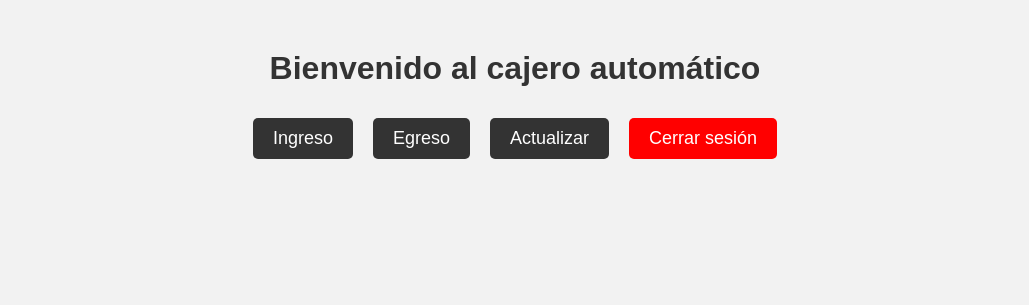
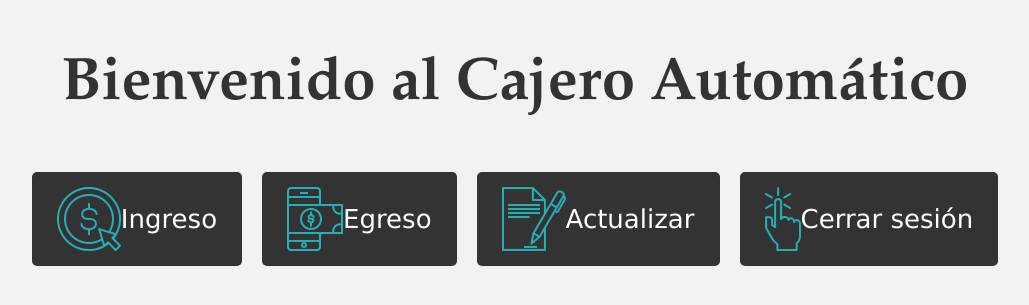
Before and after one commit to ReyesMacias02/grupal-distribuido, a Flask app: page /cajero in a window 1280 px wide. Shown: the top 305 px of the page, without its empty margins (125-1154 px from the left). Run offline with Flask 3, Linux system fonts and the light colour scheme.

Commit message:
subiendo mi humilde aporte xd

```diff
--- a/grupal-final/app.py
+++ b/grupal-final/app.py
@@ -16,5 +16,7 @@ def login():
 def cajero():
     return render_template('cajero.html')
 
+
+
 if __name__ == '__main__':
     app.run(debug=True)
--- a/grupal-final/templates/cajero.html
+++ b/grupal-final/templates/cajero.html
@@ -1,13 +1,16 @@
 <!DOCTYPE html>
 <html>
+
 <head>
     <title>Cajero Automático</title>
     <style>
-        body {
-            font-family: Arial, sans-serif;
+       body {
+            /* font-family: Arial, sans-serif; */
             background-color: #f2f2f2;
         }
         h1 {
+            font-family: Baskerville, Baskerville Old Face, Garamond, Times New Roman, serif;
+            font-size: 60px;
             text-align: center;
             color: #333;
             margin-top: 50px;
@@ -20,20 +23,23 @@
             margin-top: 20px;
         }
         button {
+            margin: 10px;
+            font-family: Vegur, 'PT Sans', Verdana, sans-serif;
             background-color: #333;
             color: #fff;
-            padding: 10px 20px;
+            padding: 15px 25px;
             border: none;
             border-radius: 5px;
             cursor: pointer;
-            margin: 10px;
-            font-size: 18px;
+            font-size: 26px;
+            display: flex;
+            align-items: center;
         }
         button:hover {
             background-color: #555;
         }
         #cerrar-sesion {
-            background-color: red;
+            background-color: #333;
         }
         .codigo {
             display: flex;
@@ -62,13 +68,15 @@
         }
     </style>
 </head>
+
 <body>
-    <h1>Bienvenido al cajero automático</h1>
+    <h1>Bienvenido al Cajero Automático</h1>
     <div class="botones">
-        <button onclick="opcion1()">Ingreso</button>
-        <button onclick="opcion2()">Egreso</button>
-        <button onclick="opcion3()">Actualizar</button>
-        <button id="cerrar-sesion" onclick="cerrarSesion()">Cerrar sesión</button>
+        <button onclick="opcion1()"><img src="{{ url_for('static', filename='image/ingreso.ico') }}"> Ingreso</button>
+        <button onclick="opcion2()"><img src="{{ url_for('static', filename='image/egreso.ico') }}"> Egreso</button>
+        <button onclick="opcion3()"><img src="{{ url_for('static', filename='image/editar.png') }}"> Actualizar</button>
+        <button id="cerrar-sesion" onclick="cerrarSesion()"><img
+                src="{{ url_for('static', filename='image/salir.ico') }}"> Cerrar sesión</button>
     </div>
     <div class="codigo" style="display:none;">
         <input type="password" placeholder="Ingrese su código de ingreso">
@@ -104,4 +112,5 @@
 
     </script>
 </body>
+
 </html>
```
Also changed, not shown: README.md, grupal-final/static/image/actualizar.ico (added), grupal-final/static/image/editar.png (added), grupal-final/static/image/editarr.png (added), grupal-final/static/image/egreso.ico (added), grupal-final/static/image/ingreso.ico (added), grupal-final/static/image/salir.ico (added), 1 other file.
